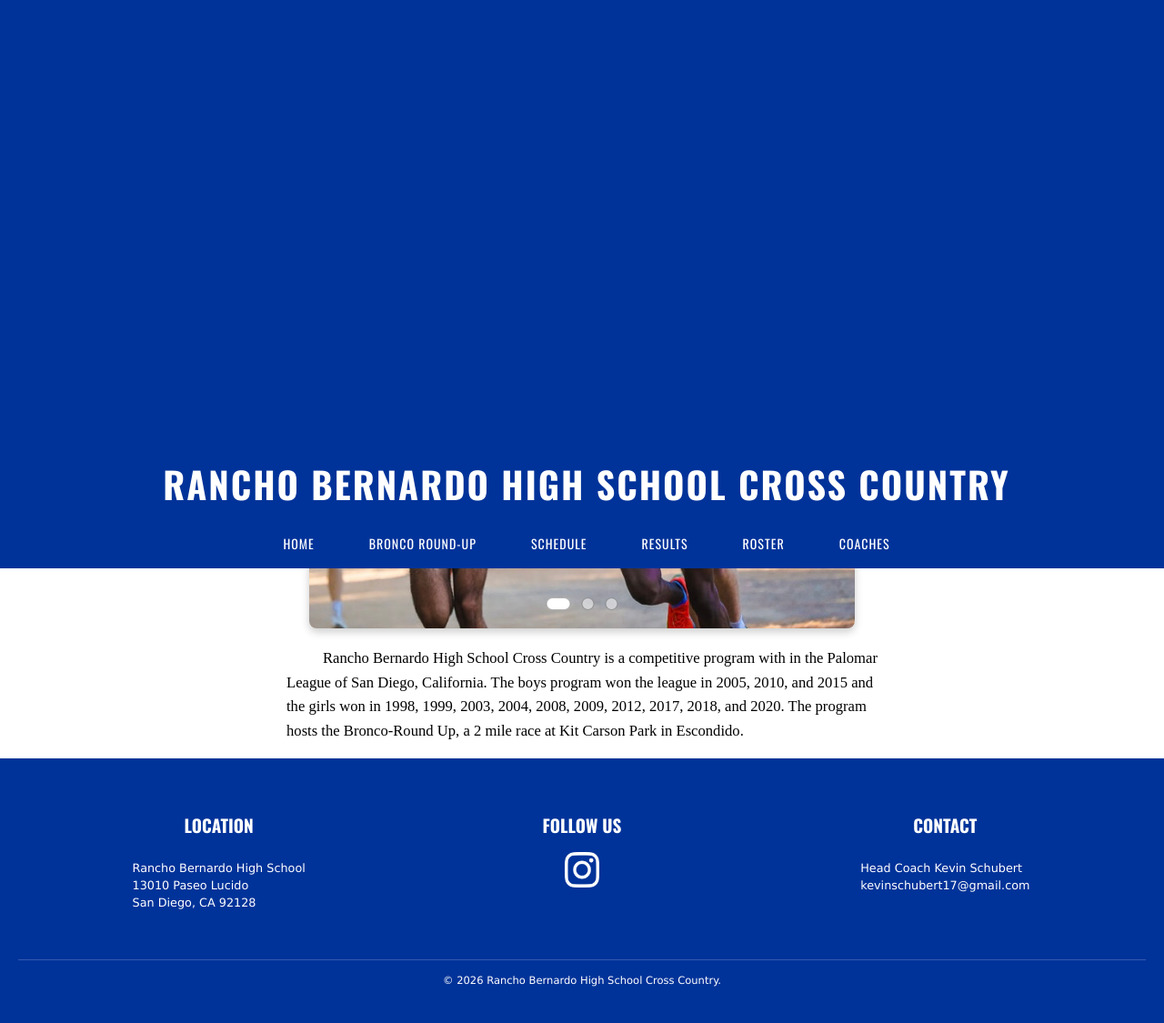
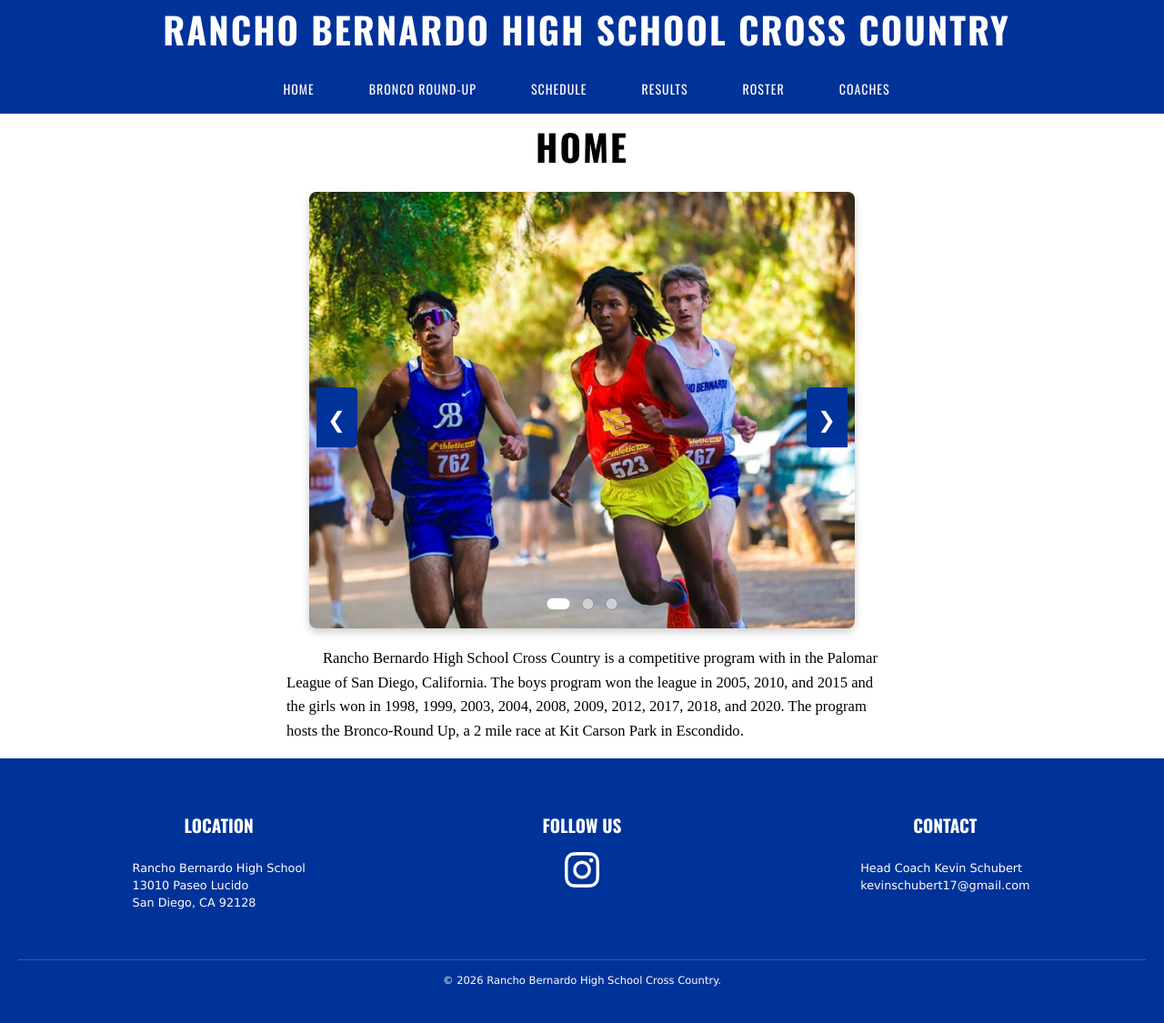
Before and after one commit to michael-fanning/RB-XC-Website, a PHP site: page / in a window 1280 px wide. Shown: the whole page at 91% size. Run offline with PHP 8.4, Linux system fonts and the light colour scheme.

Commit message:
Update styles.css

```diff
--- a/styles.css
+++ b/styles.css
@@ -1,18 +1,9 @@
-html {
-	background-color: var(--rb-blue);
+html, body {
+    margin: 0 !important;
+    padding: 0 !important;
+    width: 100%;
 }
 
-html, body {
-    padding: 0 !important;
-    width: 100%;
-	/*overscroll-behavior:none;*/
-}
-
-body {
-	background-color: white;
-    min-height: 100vh;
-    margin: 0;
-}
 
 :root {
     --rb-blue: rgb(0, 51, 153);
@@ -121,9 +112,6 @@ header {
     display: block !important;
     box-sizing: border-box !important;
 	overflow: hidden !important;
-
-	border-top: 500px solid var(--rb-blue);
-	margin-top: -500px !important;
 }
 
 
```
